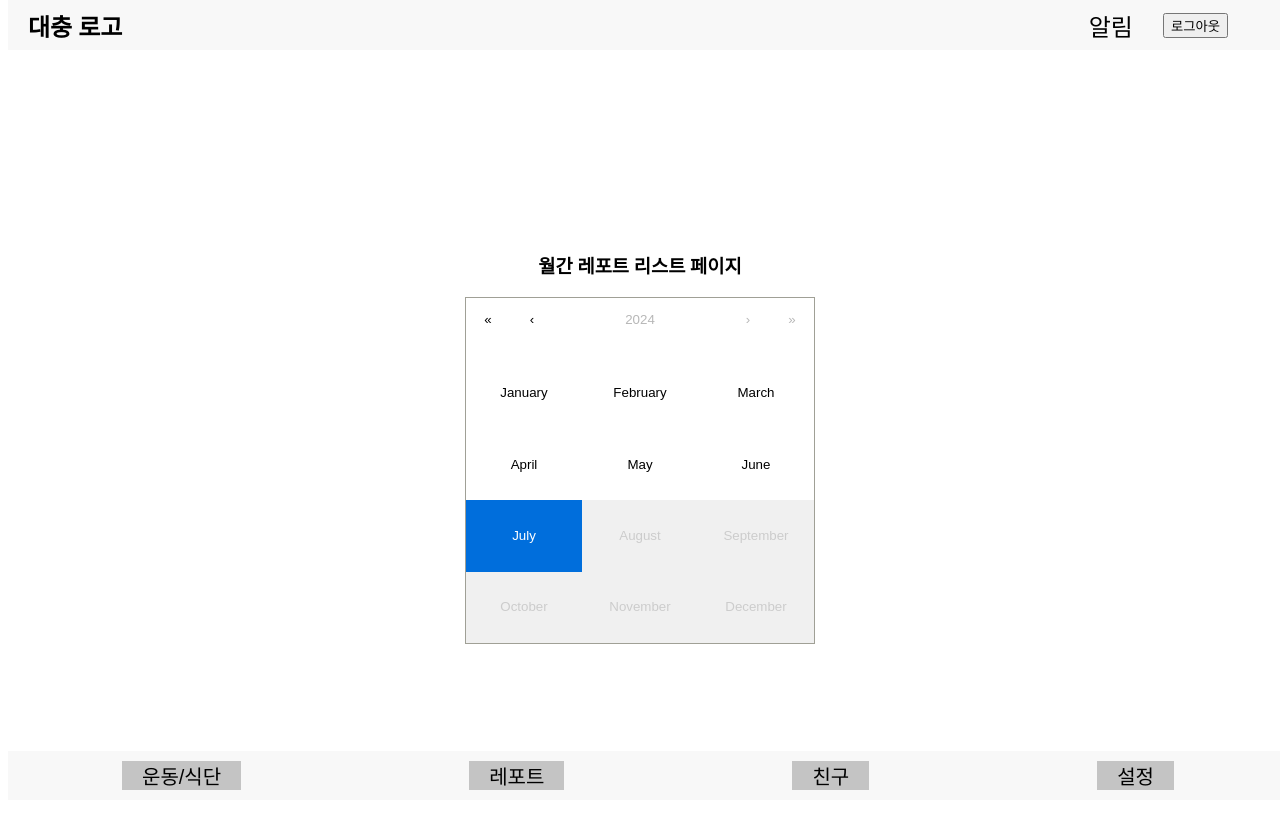
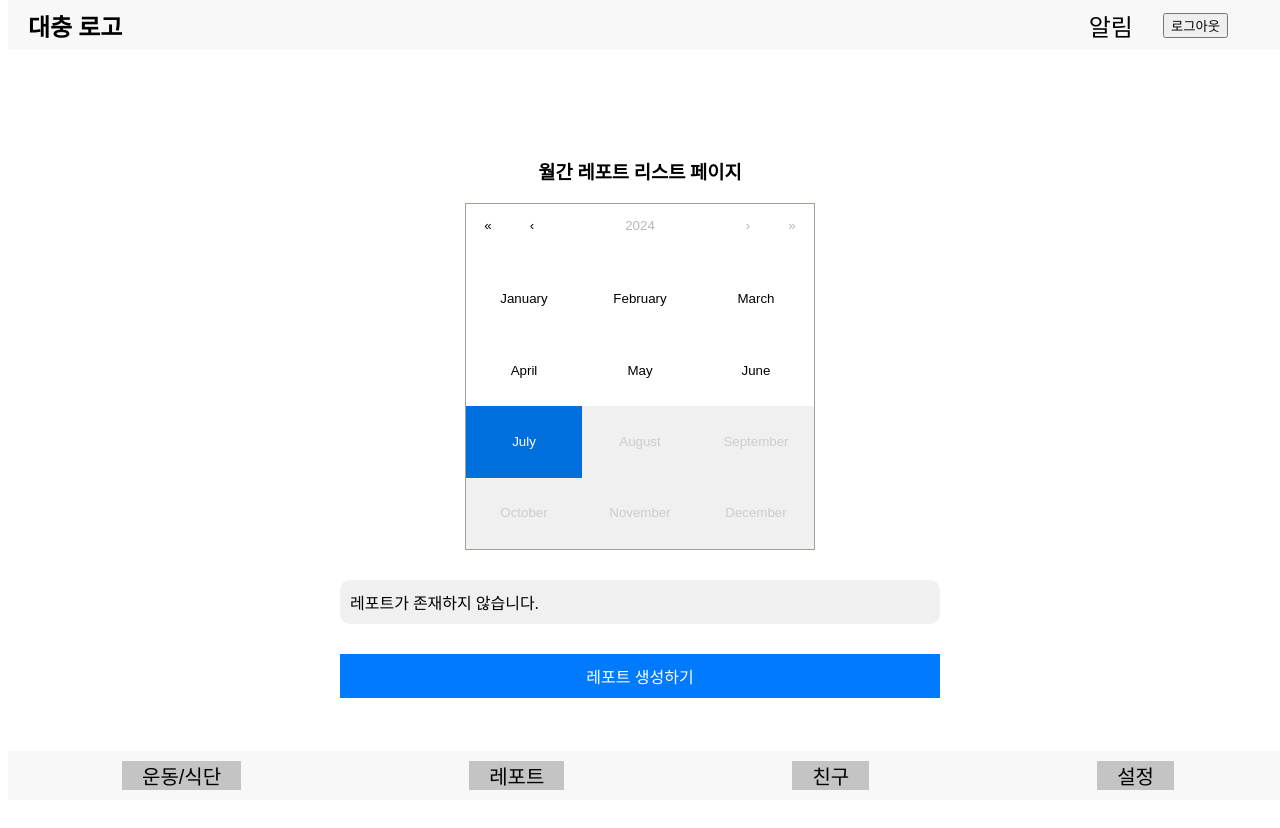
Before and after one commit to Live-Healthy-Die-Healthy/FrontEnd, a React (Create React App) app: page /monthlyreport in a window 1280 px wide. Shown: the top 828 px of the page. Built offline with nearby package versions, Linux system fonts and the light colour scheme; no server answers.

Commit message:
monthlyReportButton

```diff
--- a/src/pages/reports/MonthlyReportPage.jsx
+++ b/src/pages/reports/MonthlyReportPage.jsx
@@ -294,9 +294,8 @@ const MonthlyReportPage = () => {
         <LoadingMessage>레포트를 생성 중입니다...</LoadingMessage>
     </>
 ) : (
-                monthlyReport && (
     <ReportList>
-                        {isValid ? (
+        {isValid && monthlyReport ? (
             <>
                 <ReportItem>
                     meanCalories : {monthlyReport.meanCalories}
@@ -308,8 +307,7 @@ const MonthlyReportPage = () => {
                     dietFeedback : {monthlyReport.dietFeedback}
                 </ReportItem>
                 <ReportItem>
-                                    execiseFeedback :{" "}
-                                    {monthlyReport.exerciseFeedback}
+                    execiseFeedback : {monthlyReport.exerciseFeedback}
                 </ReportItem>
             </>
         ) : (
@@ -317,15 +315,12 @@ const MonthlyReportPage = () => {
                 <ReportItem>
                     <div>레포트가 존재하지 않습니다.</div>
                 </ReportItem>
-                                <CreateReportButton
-                                    onClick={handleCreateReport}
-                                >
+                <CreateReportButton onClick={handleCreateReport}>
                     레포트 생성하기
                 </CreateReportButton>
             </>
         )}
     </ReportList>
-                )
 )}
             {showConfirmation && (
                 <ConfirmationModal>
```
Lines whose indentation alone changed are shown as unchanged.
